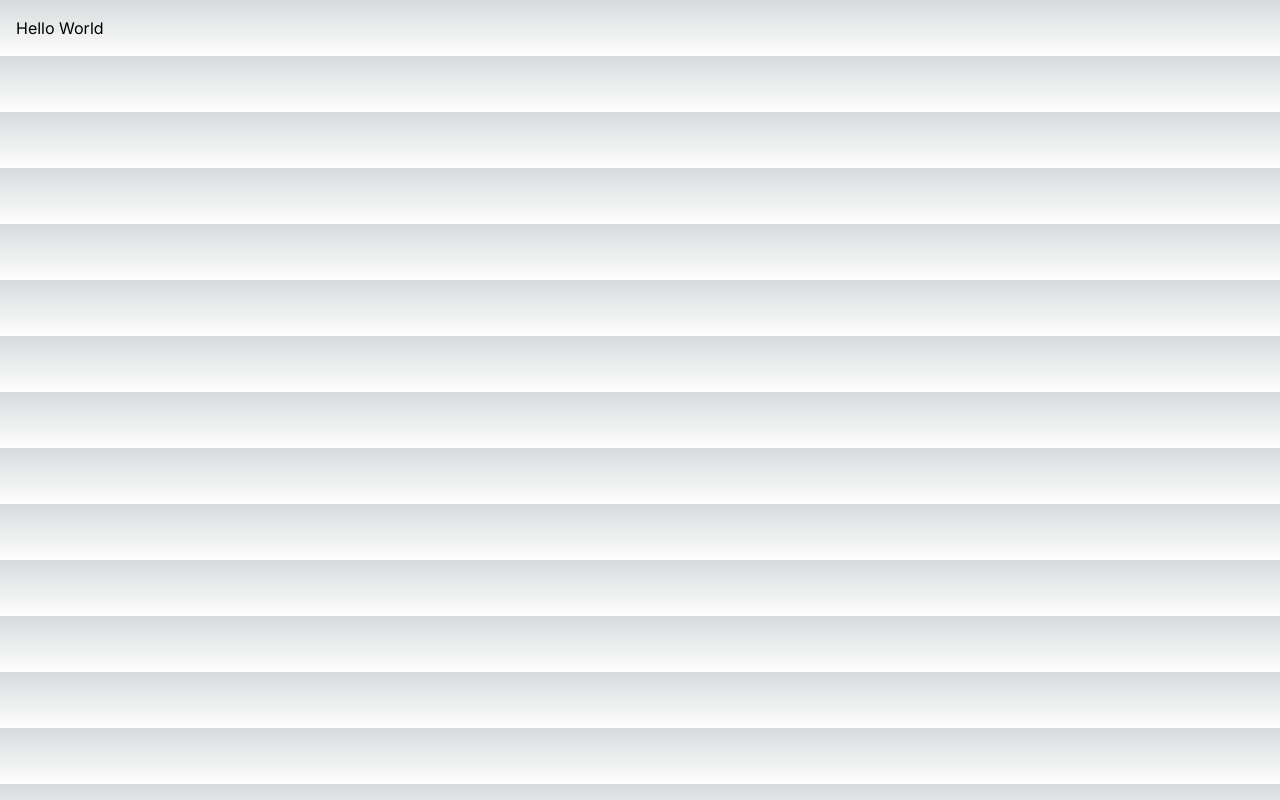
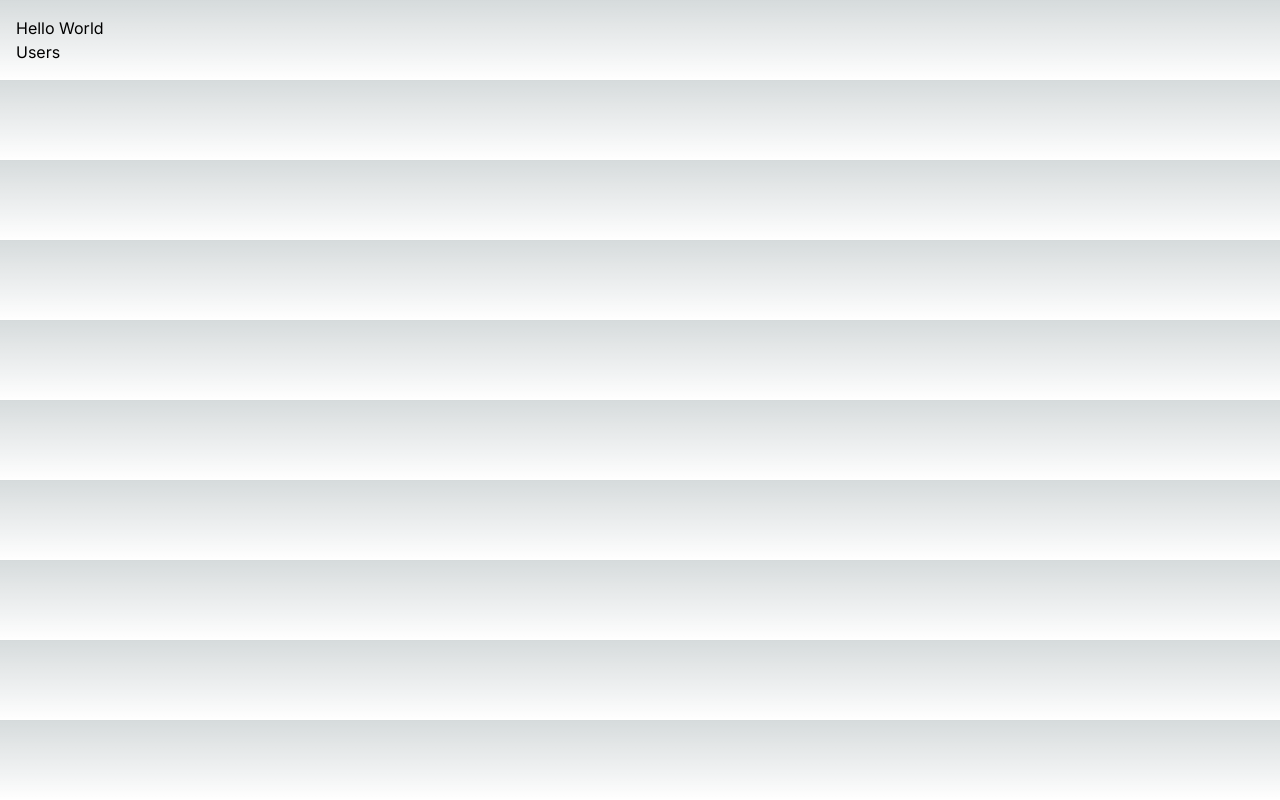
Before and after one commit to Keba777/next-course, a Next.js app: page / in a window 1280 px wide. Built offline with nearby package versions, Linux system fonts and the light colour scheme.

Commit message:
Navigation with Next

```diff
--- a/app/page.tsx
+++ b/app/page.tsx
@@ -1,9 +1,11 @@
 import Image from "next/image";
+import Link from "next/link";
 
 export default function Home() {
   return (
     <main>
       <h1>Hello World</h1>
+      <Link href="/users">Users</Link>
     </main>
   );
 }
```
